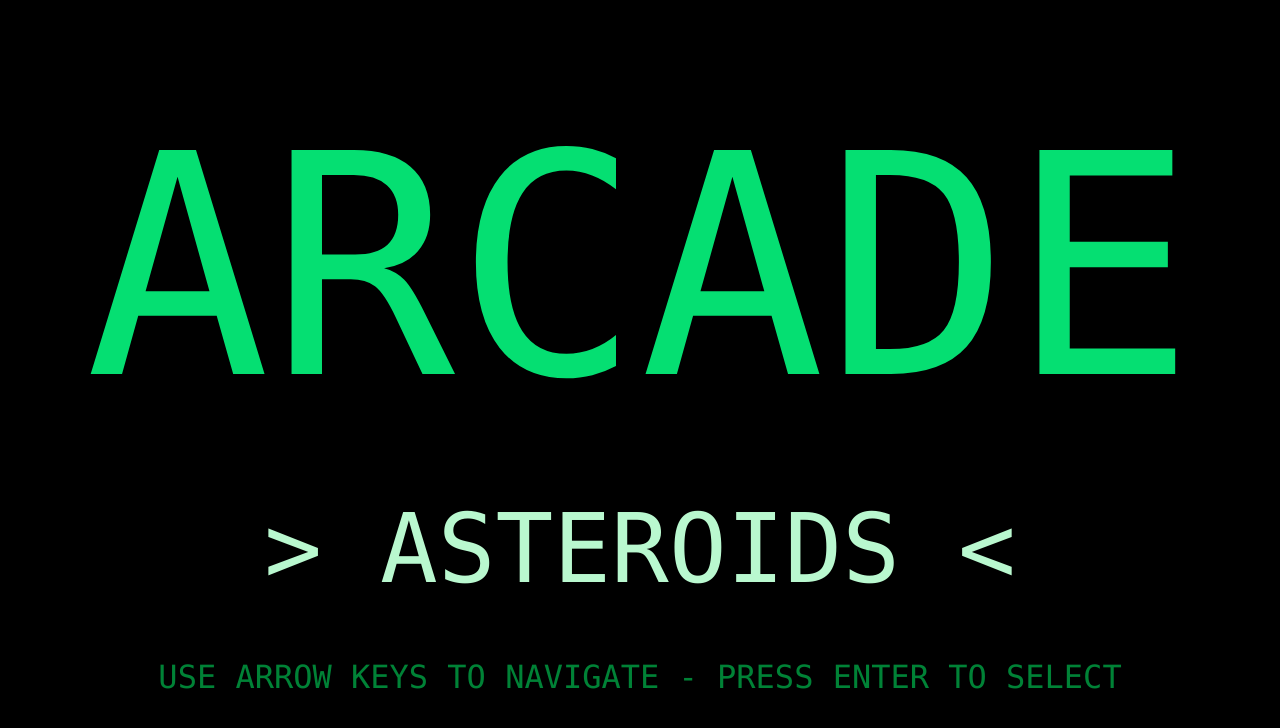
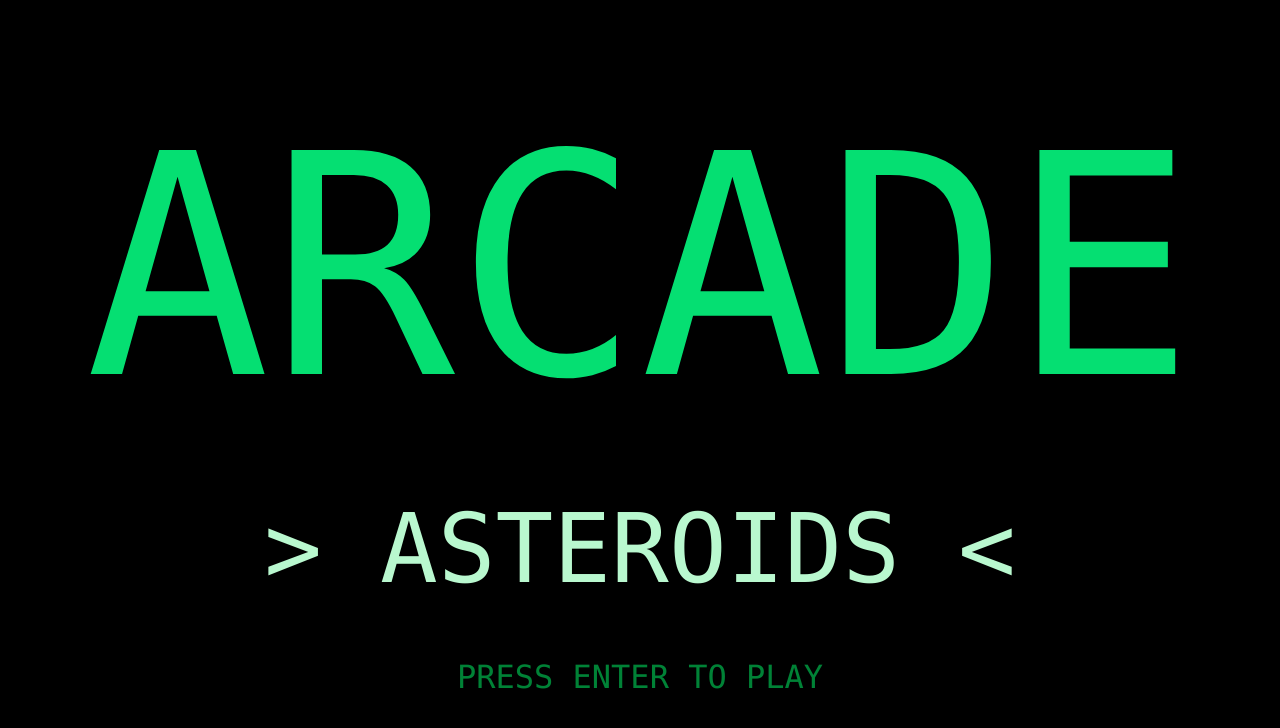
Before and after one commit to JacobMartinage/simple-arcade, a React (Vite) app: page / in a window 1280 px wide. Shown: the top 728 px of the page. Built offline with nearby package versions, Linux system fonts and the light colour scheme.

Commit message:
text update

```diff
--- a/src/App.jsx
+++ b/src/App.jsx
@@ -39,7 +39,7 @@
           </div>
         ))}
       </div>
-      <p className="mt-8 text-green-700 text-[2rem]">USE ARROW KEYS TO NAVIGATE - PRESS ENTER TO SELECT</p>
+      <p className="mt-8 text-green-700 text-[2rem]">PRESS ENTER TO PLAY</p>
     </div>
   );
 
```
